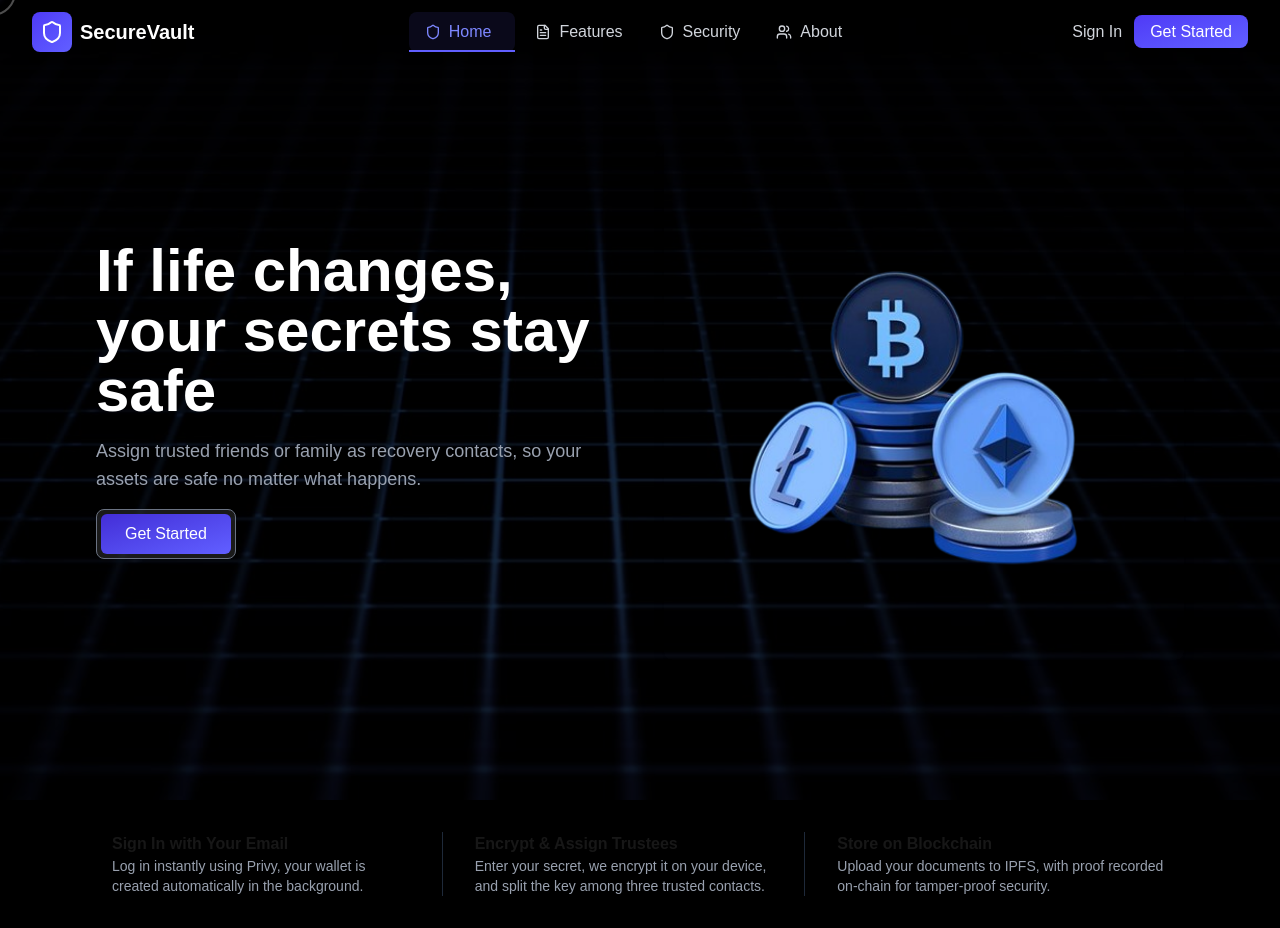
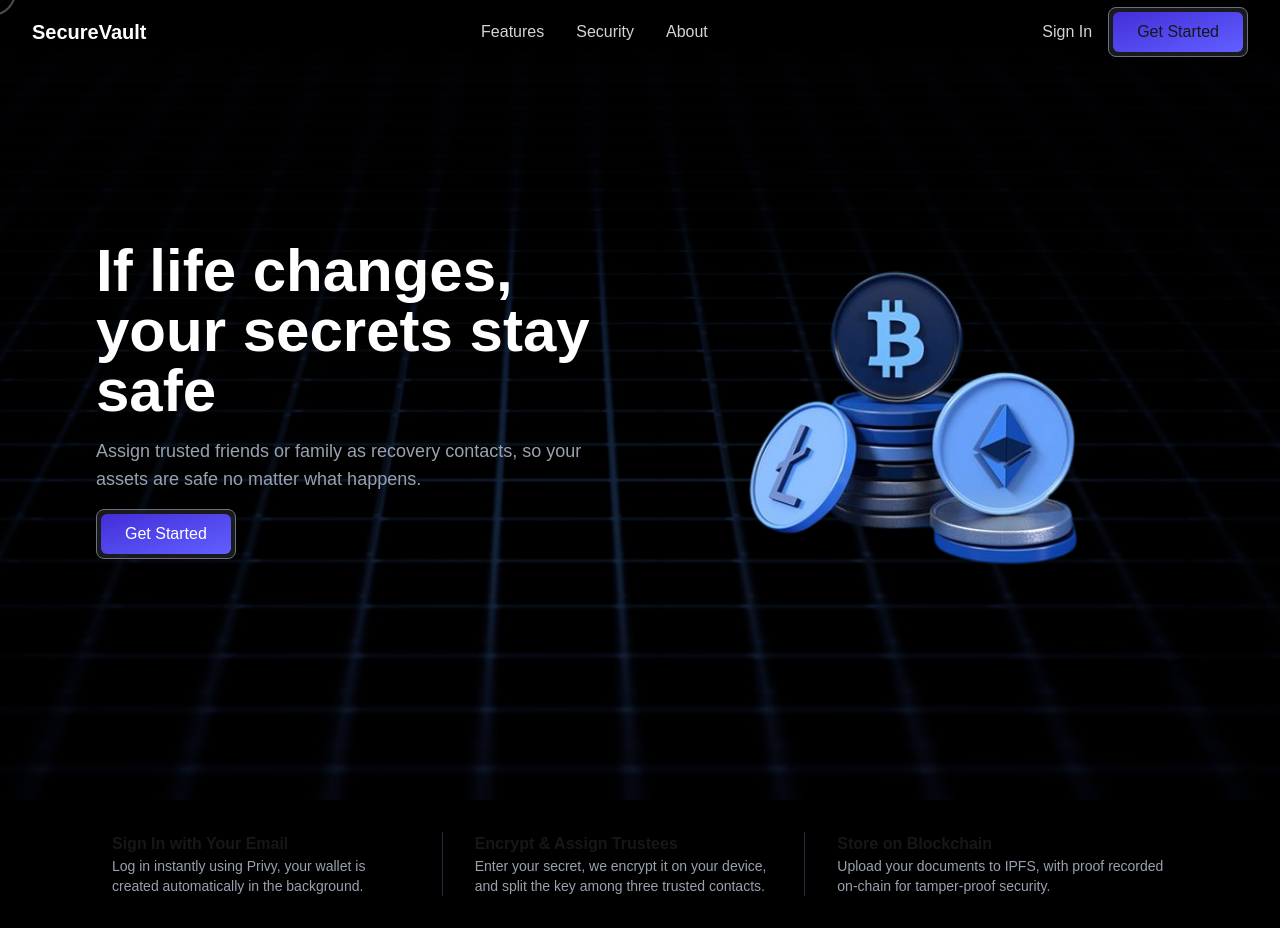
Before and after one commit to dimka90/Genwealth, a Next.js app in the folder frontend/: page / in a window 1280 px wide. Built offline with nearby package versions, Linux system fonts and the light colour scheme.

Commit message:
add navbar

```diff
--- a/frontend/components/Navbar.tsx
+++ b/frontend/components/Navbar.tsx
@@ -1,38 +1,11 @@
 "use client";
 import Link from "next/link";
-import { motion, AnimatePresence } from "framer-motion";
+import { motion } from "framer-motion";
 import { useState, useEffect } from "react";
-import { usePathname } from "next/navigation";
-import {
-  Shield,
-  Menu,
-  X,
-  FileText,
-  Users,
-  Upload,
-  LayoutDashboard,
-  Settings,
-  LogOut,
-  User
-} from "lucide-react";
 
-interface NavbarProps {
-  isAuthenticated?: boolean;
-  userEmail?: string;
-  onSignOut?: () => void;
-}
+const Navbar = () => {
+  const [scrolled, setScrolled] = useState(false);
 
-const Navbar: React.FC<NavbarProps> = ({
-  isAuthenticated = false,
-  userEmail,
-  onSignOut
-}) => {
-  const [isMobileMenuOpen, setIsMobileMenuOpen] = useState(false);
-  const [isUserMenuOpen, setIsUserMenuOpen] = useState(false);
-  const [scrolled, setScrolled] = useState(false);
-  const pathname = usePathname();
-
-  // Handle scroll effect
   useEffect(() => {
     const handleScroll = () => {
       setScrolled(window.scrollY > 20);
@@ -40,33 +13,6 @@ const Navbar: React.FC<NavbarProps> = ({
     window.addEventListener("scroll", handleScroll);
     return () => window.removeEventListener("scroll", handleScroll);
   }, []);
-
-  // Close mobile menu when route changes
-  useEffect(() => {
-    setIsMobileMenuOpen(false);
-    setIsUserMenuOpen(false);
-  }, [pathname]);
-
-  const publicNavItems = [
-    { name: "Home", href: "/", icon: Shield },
-    { name: "Features", href: "#features", icon: FileText },
-    { name: "Security", href: "#security", icon: Shield },
-    { name: "About", href: "#about", icon: Users },
-  ];
-
-  const authenticatedNavItems = [
-    { name: "Dashboard", href: "/dashboard", icon: LayoutDashboard },
-    { name: "Documents", href: "/upload", icon: Upload },
-    { name: "Trustees", href: "/trustees", icon: Users },
-    { name: "Recovery", href: "/recovery", icon: Shield },
-  ];
-
-  const navItems = isAuthenticated ? authenticatedNavItems : publicNavItems;
-
-  const isActive = (href: string) => {
-    if (href === "/") return pathname === "/";
-    return pathname.startsWith(href);
-  };
 
   return (
     <motion.nav
@@ -82,96 +28,34 @@ const Navbar: React.FC<NavbarProps> = ({
       <div className="max-w-7xl mx-auto px-4 sm:px-6 lg:px-8">
         <div className="flex items-center justify-between h-16">
           {/* Logo */}
-          <Link href="/" className="flex items-center space-x-2 group">
-            <motion.div
-              whileHover={{ scale: 1.1 }}
-              whileTap={{ scale: 0.95 }}
-              className="p-2 bg-gradient-to-br from-indigo-600 to-indigo-500 rounded-lg"
-            >
-              <Shield className="w-6 h-6 text-white" />
-            </motion.div>
-            <span className="text-xl font-bold text-white group-hover:text-indigo-400 transition-colors">
+          <Link href="/" className="text-xl font-bold text-white hover:text-indigo-400 transition-colors">
             SecureVault
-            </span>
           </Link>
 
-          {/* Desktop Navigation */}
-          <div className="hidden md:flex items-center space-x-1">
-            {navItems.map((item) => {
-              const Icon = item.icon;
-              return (
+          {/* Navigation Links */}
+          <div className="hidden md:flex items-center space-x-8">
             <Link
-                  key={item.name}
-                  href={item.href}
-                  className={`relative px-4 py-2 rounded-lg transition-all duration-200 flex items-center space-x-2 group ${
-                    isActive(item.href)
-                      ? "text-indigo-400 bg-indigo-500/10"
-                      : "text-gray-300 hover:text-white hover:bg-white/10"
-                  }`}
+              href="/features"
+              className="text-gray-300 hover:text-white transition-colors font-medium"
             >
-                  <Icon className="w-4 h-4" />
-                  <span className="font-medium">{item.name}</span>
-                  {isActive(item.href) && (
-                    <motion.div
-                      className="absolute bottom-0 left-0 right-0 h-0.5 bg-indigo-500"
-                      layoutId="activeTab"
-                      initial={false}
-                      transition={{ duration: 0.3 }}
-                    />
-                  )}
+              Features
             </Link>
-              );
-            })}
+            <Link
+              href="/security"
+              className="text-gray-300 hover:text-white transition-colors font-medium"
+            >
+              Security
+            </Link>
+            <Link
+              href="/about"
+              className="text-gray-300 hover:text-white transition-colors font-medium"
+            >
+              About
+            </Link>
           </div>
 
-          {/* Desktop Auth Section */}
+          {/* Auth Buttons */}
           <div className="hidden md:flex items-center space-x-4">
-            {isAuthenticated ? (
-              <div className="relative">
-                <button
-                  onClick={() => setIsUserMenuOpen(!isUserMenuOpen)}
-                  className="flex items-center space-x-2 px-4 py-2 bg-gray-800/50 hover:bg-gray-700/50 rounded-lg transition-colors"
-                >
-                  <User className="w-5 h-5 text-gray-300" />
-                  <span className="text-white text-sm font-medium max-w-32 truncate">
-                    {userEmail || "User"}
-                  </span>
-                </button>
-
-                <AnimatePresence>
-                  {isUserMenuOpen && (
-                    <motion.div
-                      initial={{ opacity: 0, y: 10 }}
-                      animate={{ opacity: 1, y: 0 }}
-                      exit={{ opacity: 0, y: 10 }}
-                      className="absolute right-0 mt-2 w-56 bg-gray-900 border border-gray-700 rounded-lg shadow-lg py-1"
-                    >
-                      <div className="px-4 py-3 border-b border-gray-700">
-                        <p className="text-sm text-gray-300">Signed in as</p>
-                        <p className="text-sm font-medium text-white truncate">
-                          {userEmail}
-                        </p>
-                      </div>
-                      <Link
-                        href="/settings"
-                        className="flex items-center px-4 py-2 text-sm text-gray-300 hover:text-white hover:bg-gray-800 transition-colors"
-                      >
-                        <Settings className="w-4 h-4 mr-3" />
-                        Settings
-                      </Link>
-                      <button
-                        onClick={onSignOut}
-                        className="flex items-center w-full px-4 py-2 text-sm text-red-400 hover:text-red-300 hover:bg-gray-800 transition-colors"
-                      >
-                        <LogOut className="w-4 h-4 mr-3" />
-                        Sign Out
-                      </button>
-                    </motion.div>
-                  )}
-                </AnimatePresence>
-              </div>
-            ) : (
-              <div className="flex items-center space-x-3">
             <Link
               href="/signin"
               className="text-gray-300 hover:text-white font-medium transition-colors"
@@ -179,109 +63,37 @@ const Navbar: React.FC<NavbarProps> = ({
               Sign In
             </Link>
           <motion.div
-                  whileHover={{ scale: 1.05 }}
+            className="inline-block border border-gray-500 rounded-lg p-1 bg-white/10 backdrop-blur-md"
+            initial={{ opacity: 0, scale: 0.8 }}
+            animate={{ opacity: 1, scale: 1 }}
+            transition={{
+              duration: 0.5,
+              delay: 0.9,
+              ease: "easeOut",
+            }}
+            whileHover={{
+              scale: 1.05,
+              transition: { duration: 0.2 },
+            }}
             whileTap={{ scale: 0.95 }}
           >
             <Link
               href="/signin"
-                    className="bg-gradient-to-br from-indigo-600 to-indigo-500 hover:from-indigo-500 hover:to-indigo-400 text-white px-4 py-2 rounded-lg font-medium transition-all duration-200"
+              className="bg-gradient-to-br from-indigo-700 to-indigo-500 px-6 py-2 rounded-md block transition-all duration-200 hover:from-indigo-600 hover:to-indigo-400 text-sm sm:text-base"
             >
               Get Started
             </Link>
           </motion.div>
           </div>
-            )}
-          </div>
 
-          {/* Mobile menu button */}
-          <button
-            onClick={() => setIsMobileMenuOpen(!isMobileMenuOpen)}
-            className="md:hidden p-2 text-gray-300 hover:text-white transition-colors"
-          >
-            {isMobileMenuOpen ? (
-              <X className="w-6 h-6" />
-            ) : (
-              <Menu className="w-6 h-6" />
-            )}
+          {/* Mobile Menu Button */}
+          <button className="md:hidden text-gray-300 hover:text-white">
+            <svg className="w-6 h-6" fill="none" stroke="currentColor" viewBox="0 0 24 24">
+              <path strokeLinecap="round" strokeLinejoin="round" strokeWidth={2} d="M4 6h16M4 12h16M4 18h16" />
+            </svg>
           </button>
         </div>
       </div>
-
-      {/* Mobile Navigation */}
-      <AnimatePresence>
-        {isMobileMenuOpen && (
-          <motion.div
-            initial={{ opacity: 0, height: 0 }}
-            animate={{ opacity: 1, height: "auto" }}
-            exit={{ opacity: 0, height: 0 }}
-            transition={{ duration: 0.3 }}
-            className="md:hidden bg-black/95 backdrop-blur-lg border-t border-gray-800/50"
-          >
-            <div className="px-4 pt-2 pb-4 space-y-1">
-              {navItems.map((item) => {
-                const Icon = item.icon;
-                return (
-                  <Link
-                    key={item.name}
-                    href={item.href}
-                    className={`flex items-center space-x-3 px-4 py-3 rounded-lg transition-all duration-200 ${
-                      isActive(item.href)
-                        ? "text-indigo-400 bg-indigo-500/10"
-                        : "text-gray-300 hover:text-white hover:bg-white/10"
-                    }`}
-                  >
-                    <Icon className="w-5 h-5" />
-                    <span className="font-medium">{item.name}</span>
-                  </Link>
-                );
-              })}
-
-              {/* Mobile Auth Section */}
-              <div className="pt-4 mt-4 border-t border-gray-800">
-                {isAuthenticated ? (
-                  <div className="space-y-2">
-                    <div className="px-4 py-2">
-                      <p className="text-sm text-gray-400">Signed in as</p>
-                      <p className="text-sm font-medium text-white">
-                        {userEmail}
-                      </p>
-                    </div>
-                    <Link
-                      href="/settings"
-                      className="flex items-center space-x-3 px-4 py-3 text-gray-300 hover:text-white hover:bg-white/10 rounded-lg transition-colors"
-                    >
-                      <Settings className="w-5 h-5" />
-                      <span>Settings</span>
-                    </Link>
-                    <button
-                      onClick={onSignOut}
-                      className="flex items-center space-x-3 px-4 py-3 text-red-400 hover:text-red-300 hover:bg-white/10 rounded-lg transition-colors w-full text-left"
-                    >
-                      <LogOut className="w-5 h-5" />
-                      <span>Sign Out</span>
-                    </button>
-                  </div>
-                ) : (
-                  <div className="space-y-2">
-                    <Link
-                      href="/signin"
-                      className="block px-4 py-3 text-gray-300 hover:text-white hover:bg-white/10 rounded-lg transition-colors font-medium"
-                    >
-                      Sign In
-                    </Link>
-                    <Link
-                      href="/signin"
-                      className="block px-4 py-3 bg-gradient-to-r from-indigo-600 to-indigo-500 text-white rounded-lg font-medium text-center"
-                    >
-                      Get Started
-                    </Link>
-                  </div>
-                )}
-              </div>
-            </div>
-          </motion.div>
-        )}
-      </AnimatePresence>
     </motion.nav>
   );
 };
```
Lines whose indentation alone changed are shown as unchanged.
